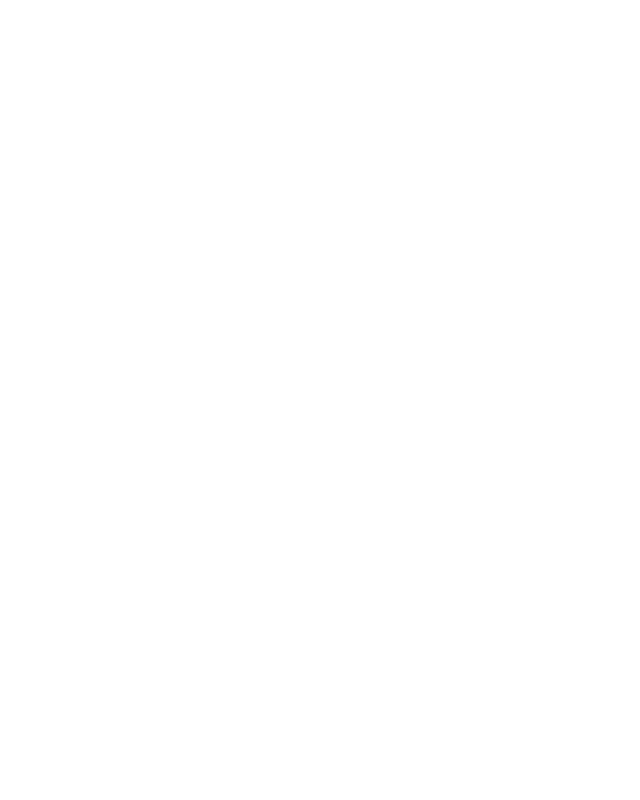
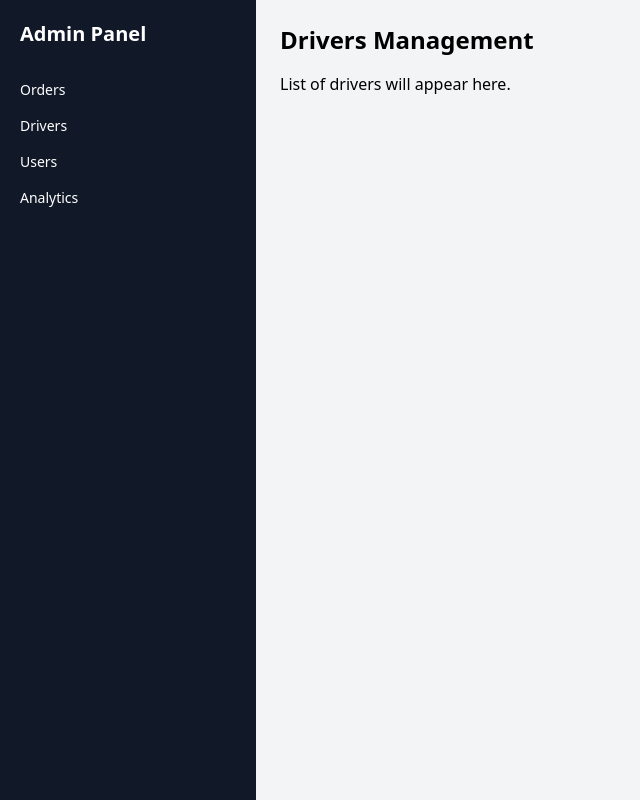
Before and after one commit to Sammi-Drums/CustomerDeliveryAgency, a React (Vite) app: page /admin/drivers in a window 1280 px wide. Before the commit this address had no page. Shown: the whole page, without its empty margins (0-640 px from the left). Built offline with nearby package versions, Linux system fonts and the light colour scheme.

Commit message:
Added all the different pages routes that are found on the admin side bar

```diff
--- a/src/App.jsx
+++ b/src/App.jsx
@@ -1,77 +1,38 @@
+
+
 // import { Routes, Route } from "react-router-dom";
-
 // import MainLayout from "./layouts/MainLayout";
 // import AdminLayout from "./layouts/AdminLayout";
-// import DriverLayout from "./layouts/DriverLayout";
-// import OrderDetails from "./pages/OrderDetails";
-// import DriverOrder from "./pages/DriverOrder";
+// import AdminOrderDetails from "./pages/admin/AdminOrderDetails";
 
 // import Home from "./pages/Home";
 // import CreateOrder from "./pages/CreateOrder";
 // import Orders from "./pages/Orders";
-// import AdminDashboard from "./pages/admin/Dashboard";
-// import DriverDashboard from "./pages/driver/Dashboard";
+// import AdminOrders from "./pages/admin/AdminOrders";
 
 // function App() {
 //   return (
 //     <Routes>
-//       {/* Public / Customer */}
-//       <Route
-//         path="/"
-//         element={
-//           <MainLayout>
-//             <Home />
-//           </MainLayout>
-//         }
-//       />
-//       <Route
-//         path="/orders/:id"
-//         element={
-//           <MainLayout>
-//             <OrderDetails />
-//           </MainLayout>
-//         }
-//       />
 
-//       <Route
-//         path="/create-order"
-//         element={
-//           <MainLayout>
-//             <CreateOrder />
-//           </MainLayout>
-//         }
-//       />
-//       <Route
-//         path="/orders"
-//         element={
-//           <MainLayout>
-//             <Orders />
-//           </MainLayout>
-//         }
-//       />
+//       {/* Public */}
+//       <Route element={<MainLayout />}>
+//         <Route path="/" element={<Home />} />
+//         <Route path="/create-order" element={<CreateOrder />} />
+//         <Route path="/orders" element={<Orders />} />
+//       </Route>
 
 //       {/* Admin */}
-//       <Route
-//         path="/admin"
-//         element={
-//           <AdminLayout>
-//             <AdminDashboard />
-//           </AdminLayout>
-//         }
-//       />
+//       <Route path="/admin" element={<AdminLayout />}>
+//         <Route path="orders" element={<AdminOrders />} />
+//       </Route>
+//       <Route path="/admin" element={<AdminLayout />}>
+//         <Route path="orders" element={<AdminOrders />} />
+//         <Route path="orders/:id" element={<AdminOrderDetails />} />
+//       </Route>
+//       <Route path="/admin/orders" element={<AdminOrders />} />
+//       <Route path="/admin/orders/:id" element={<AdminOrderDetails />} />
 
-//       {/* Driver */}
-//       <Route
-//         path="/driver"
-//         element={
-//           <DriverLayout>
-//             <DriverDashboard />
-//           </DriverLayout>
-//         }
-//       />
-//       <Route path="/driver/order"
-//         element={
-//           <DriverOrder />} />
+
 //     </Routes>
 //   );
 // }
@@ -80,35 +41,34 @@
 import { Routes, Route } from "react-router-dom";
 import MainLayout from "./layouts/MainLayout";
 import AdminLayout from "./layouts/AdminLayout";
-import AdminOrderDetails from "./pages/admin/AdminOrderDetails";
 
 import Home from "./pages/Home";
 import CreateOrder from "./pages/CreateOrder";
 import Orders from "./pages/Orders";
+
 import AdminOrders from "./pages/admin/AdminOrders";
+import AdminDrivers from "./pages/admin/AdminDrivers";
+import AdminUsers from "./pages/admin/AdminUsers";
+import AdminAnalytics from "./pages/admin/AdminAnalytics";
 
 function App() {
   return (
     <Routes>
 
-      {/* Public */}
+      {/* MAIN USER ROUTES */}
       <Route element={<MainLayout />}>
         <Route path="/" element={<Home />} />
         <Route path="/create-order" element={<CreateOrder />} />
         <Route path="/orders" element={<Orders />} />
       </Route>
 
-      {/* Admin */}
+      {/* ADMIN ROUTES */}
       <Route path="/admin" element={<AdminLayout />}>
         <Route path="orders" element={<AdminOrders />} />
+        <Route path="drivers" element={<AdminDrivers />} />
+        <Route path="users" element={<AdminUsers />} />
+        <Route path="analytics" element={<AdminAnalytics />} />
       </Route>
-      <Route path="/admin" element={<AdminLayout />}>
-        <Route path="orders" element={<AdminOrders />} />
-        <Route path="orders/:id" element={<AdminOrderDetails />} />
-      </Route>
-      <Route path="/admin/orders" element={<AdminOrders />} />
-      <Route path="/admin/orders/:id" element={<AdminOrderDetails />} />
-
 
     </Routes>
   );
--- /dev/null
+++ b/src/pages/admin/AdminAnalytics.jsx
@@ -0,0 +1,8 @@
+export default function AdminAnalytics() {
+    return (
+        <div>
+            <h1 className="text-2xl font-bold mb-4">Analytics</h1>
+            <p>Statistics and charts will appear here.</p>
+        </div>
+    );
+}
--- /dev/null
+++ b/src/pages/admin/AdminDrivers.jsx
@@ -0,0 +1,8 @@
+export default function AdminDrivers() {
+    return (
+        <div>
+            <h1 className="text-2xl font-bold mb-4">Drivers Management</h1>
+            <p>List of drivers will appear here.</p>
+        </div>
+    );
+}
--- /dev/null
+++ b/src/pages/admin/AdminUsers.jsx
@@ -0,0 +1,8 @@
+export default function AdminUsers() {
+    return (
+        <div>
+            <h1 className="text-2xl font-bold mb-4">Users Management</h1>
+            <p>All users (vendors, customers) will appear here.</p>
+        </div>
+    );
+}
```
